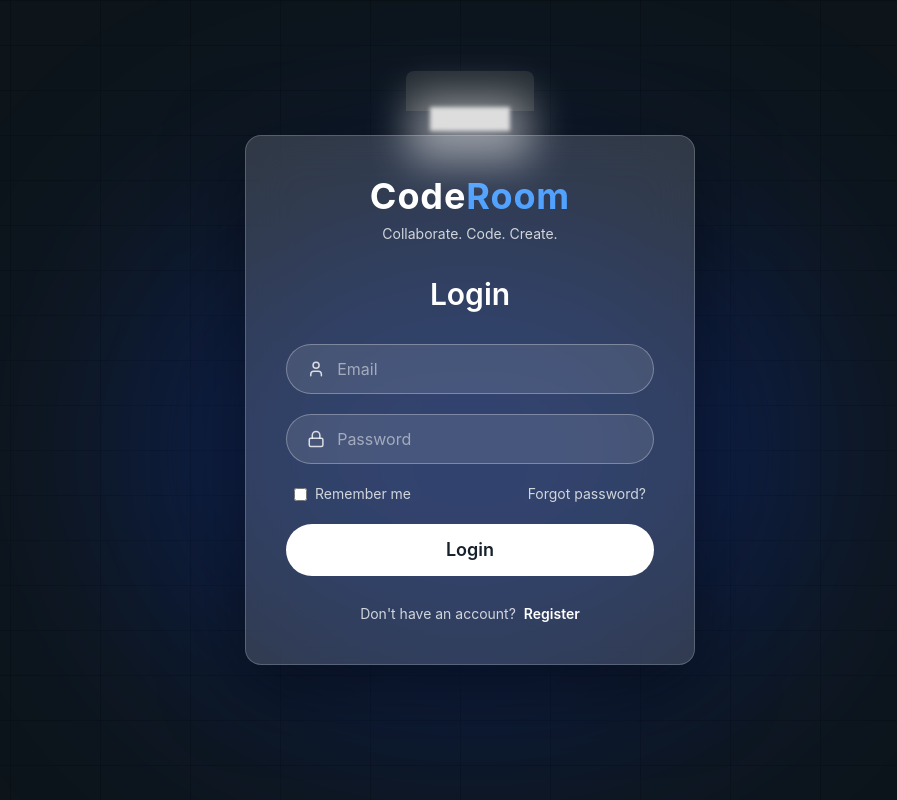
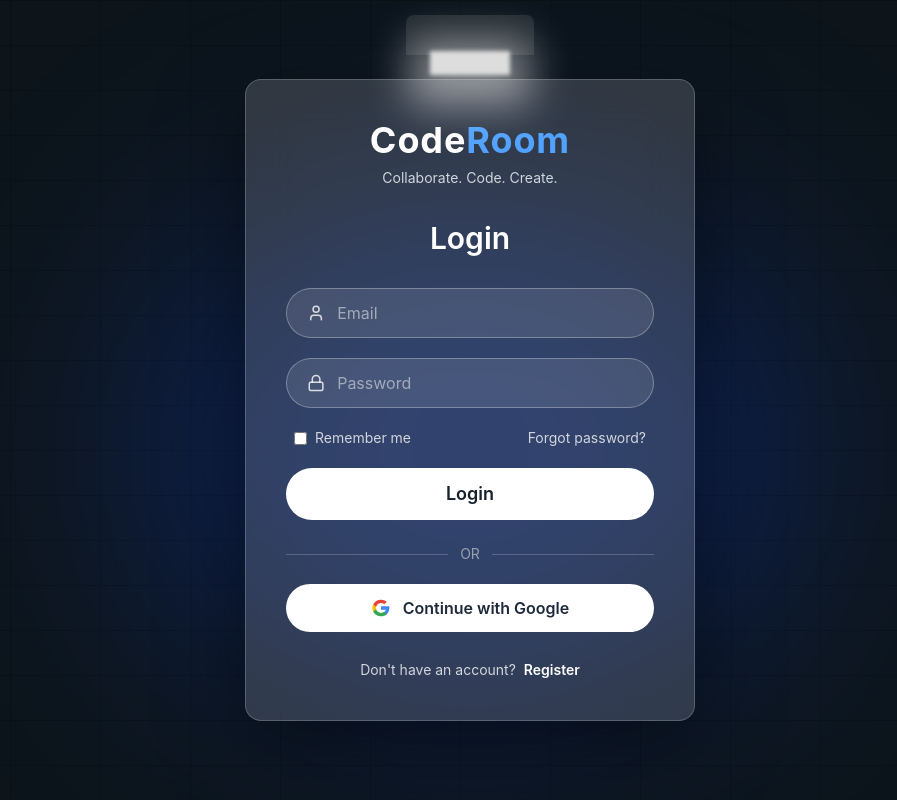
Before and after one commit to yashkokate16/CODEROOM-V2, a React (Vite) app in the folder client/: page / in a window 1280 px wide. Shown: the whole page, without its empty margins (170-1067 px from the left). Built offline with nearby package versions, Linux system fonts and the light colour scheme; no server answers.

Commit message:
add google login button

```diff
--- a/client/src/features/auth/ui/pages/Login.jsx
+++ b/client/src/features/auth/ui/pages/Login.jsx
@@ -236,6 +236,72 @@ const Login = () => {
 
           </form>
 
+          {/* Google Login */}
+
+          {/* Google Login */}
+<div className="mt-6">
+
+  {/* Divider */}
+  <div className="flex items-center gap-3 mb-5">
+    <div className="flex-1 h-px bg-white/20" />
+    <span className="text-gray-400 text-sm">OR</span>
+    <div className="flex-1 h-px bg-white/20" />
+  </div>
+
+  {/* Google Button */}
+  <button
+    type="button"
+    onClick={() => {
+      window.location.href = `${import.meta.env.VITE_SERVER_URL}/api/auth/google`;
+    }}
+    className="
+      w-full
+      py-3
+      rounded-full
+      bg-white
+      text-gray-800
+      font-semibold
+      flex
+      items-center
+      justify-center
+      gap-3
+      hover:bg-gray-100
+      hover:scale-[1.02]
+      active:scale-[0.98]
+      transition-all
+    "
+  >
+    {/* Google Icon */}
+    <svg
+      width="20"
+      height="20"
+      viewBox="0 0 24 24"
+      fill="none"
+      xmlns="http://www.w3.org/2000/svg"
+    >
+      <path
+        d="M21.805 10.023H12v3.954h5.637c-.243 1.272-.973 2.35-2.073 3.073v2.55h3.36c1.967-1.812 3.103-4.48 3.103-7.577 0-.72-.064-1.413-.222-2z"
+        fill="#4285F4"
+      />
+      <path
+        d="M12 22c2.805 0 5.16-.93 6.88-2.52l-3.36-2.55c-.93.624-2.117.994-3.52.994-2.71 0-5.01-1.83-5.832-4.292H2.695v2.633A10.39 10.39 0 0 0 12 22z"
+        fill="#34A853"
+      />
+      <path
+        d="M6.168 13.632A6.24 6.24 0 0 1 5.84 12c0-.567.098-1.117.328-1.632V7.735H2.695A10.002 10.002 0 0 0 1.667 12c0 1.617.388 3.15 1.028 4.265l3.473-2.633z"
+        fill="#FBBC05"
+      />
+      <path
+        d="M12 6.077c1.528 0 2.9.525 3.978 1.553l2.982-2.982C17.155 2.997 14.805 2 12 2a10.39 10.39 0 0 0-9.305 5.735l3.473 2.633C6.99 7.907 9.29 6.077 12 6.077z"
+        fill="#EA4335"
+      />
+    </svg>
+
+    Continue with Google
+  </button>
+
+</div>
+
           {/* Register */}
           <p className="text-center text-gray-300 text-sm mt-7">
 
```
